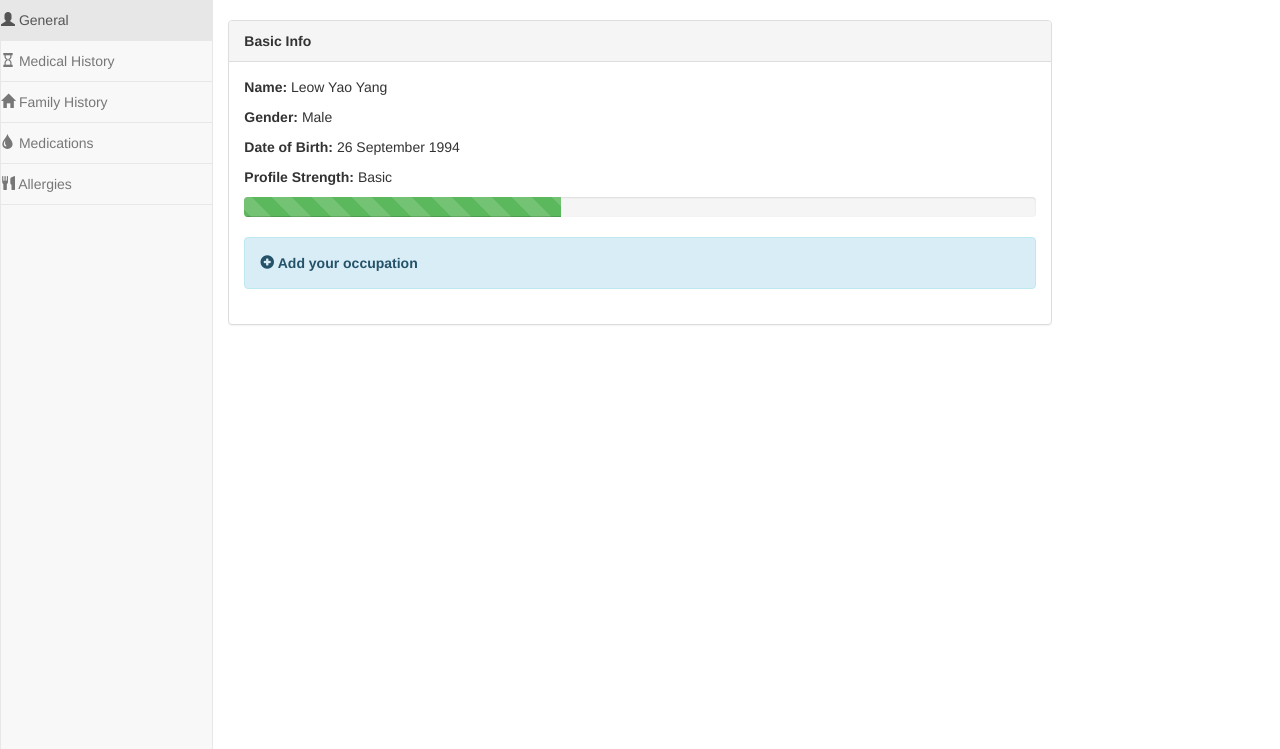
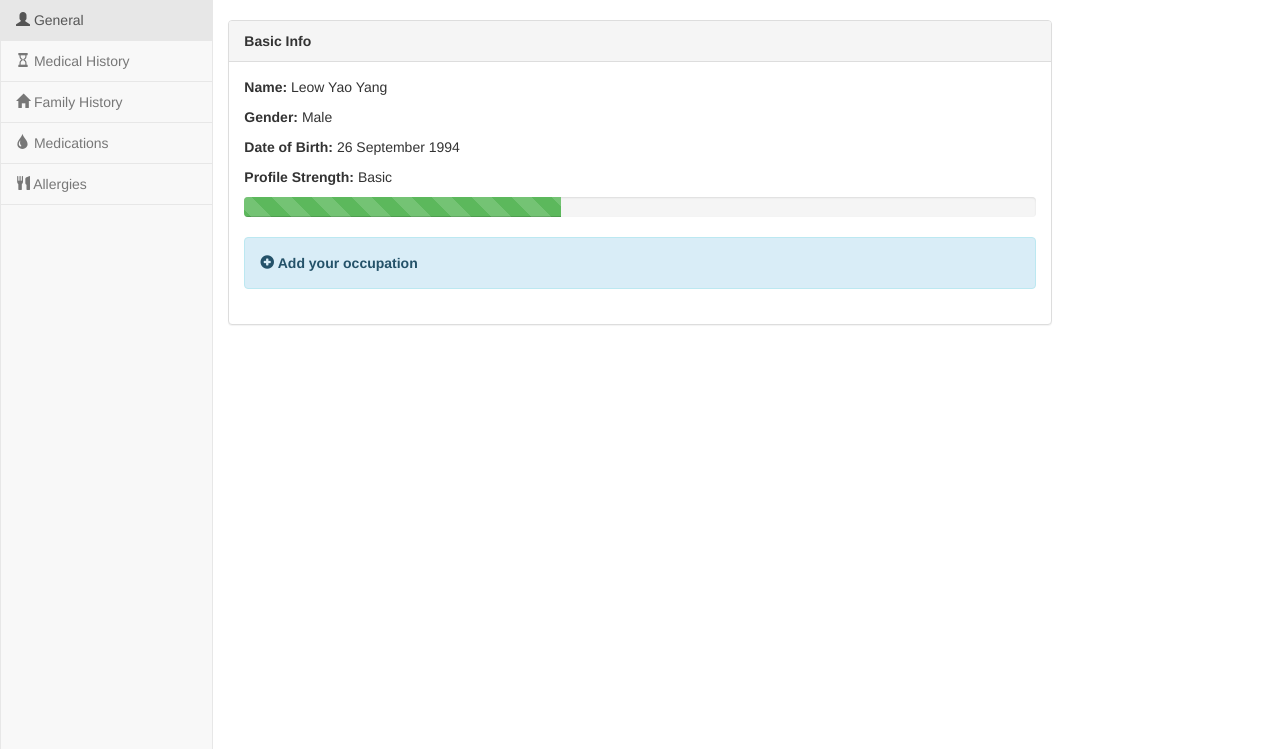
Before and after one commit to jrios6/DSSC-UniShield-Flask, a Flask app: page /profile in a window 1280 px wide. Shown: the part 51-800 px from the top of the page. Run offline with Flask 2, Linux system fonts and the light colour scheme; some libraries are stand-ins or nearby versions.

Commit message:
Splash screen

```diff
--- a/static/css/profile.css
+++ b/static/css/profile.css
@@ -1,3 +1,3 @@
-li {
-
+.sidelinks {
+    margin-left: 15px;
 }
--- a/templates/profile.html
+++ b/templates/profile.html
@@ -9,11 +9,11 @@
     <div class="col-sm-3 col-lg-2">
       <nav class="navbar navbar-default navbar-fixed-side">
          <ul class="nav navbar-nav">
-          <li class="active"><a href="#"><span class="glyphicon glyphicon-user" aria-hidden="false"></span> General</a></li>
-          <li><a href="#"><span class="glyphicon glyphicon-hourglass" aria-hidden="false"></span> Medical History</a></li>
-          <li><a href="#"><span class="glyphicon glyphicon-home" aria-hidden="false"></span> Family History</a></li>
-          <li><a href="#"><span class="glyphicon glyphicon-tint" aria-hidden="false"></span> Medications</a></li>
-          <li><a href="#"><span class="glyphicon glyphicon-cutlery" aria-hidden="false"></span> Allergies</a></li>
+          <li class="active sidelinks"><a href="#"><span class="glyphicon glyphicon-user" aria-hidden="false"></span>   General</a></li>
+          <li class="sidelinks"><a href="#"><span class="glyphicon glyphicon-hourglass" aria-hidden="false"></span>   Medical History</a></li>
+          <li class="sidelinks"><a href="#"><span class="glyphicon glyphicon-home" aria-hidden="false"></span>   Family History</a></li>
+          <li class="sidelinks"><a href="#"><span class="glyphicon glyphicon-tint" aria-hidden="false"></span>   Medications</a></li>
+          <li class="sidelinks"><a href="#"><span class="glyphicon glyphicon-cutlery" aria-hidden="false"></span>   Allergies</a></li>
         </ul>
       </nav>
     </div>
```
Also changed, not shown: static/img/header.jpg.
